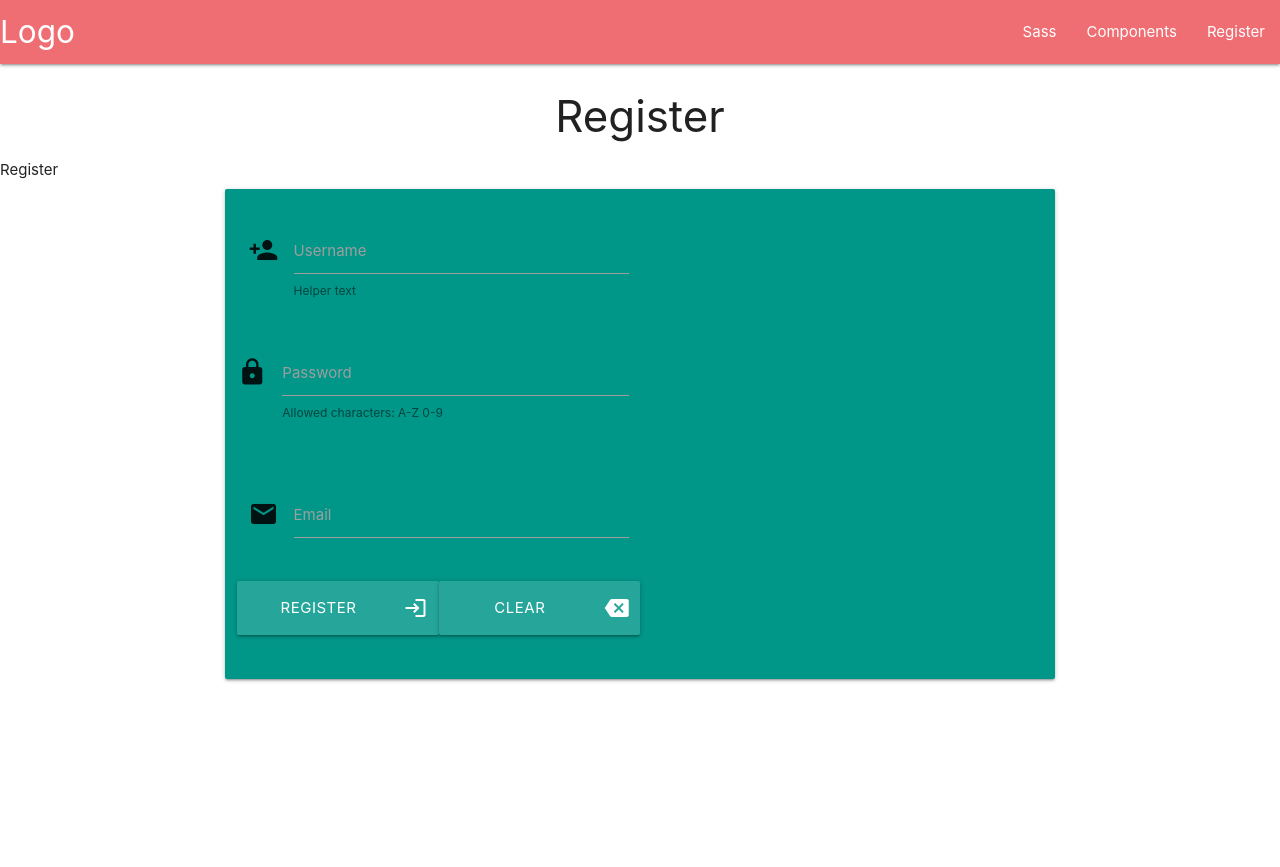
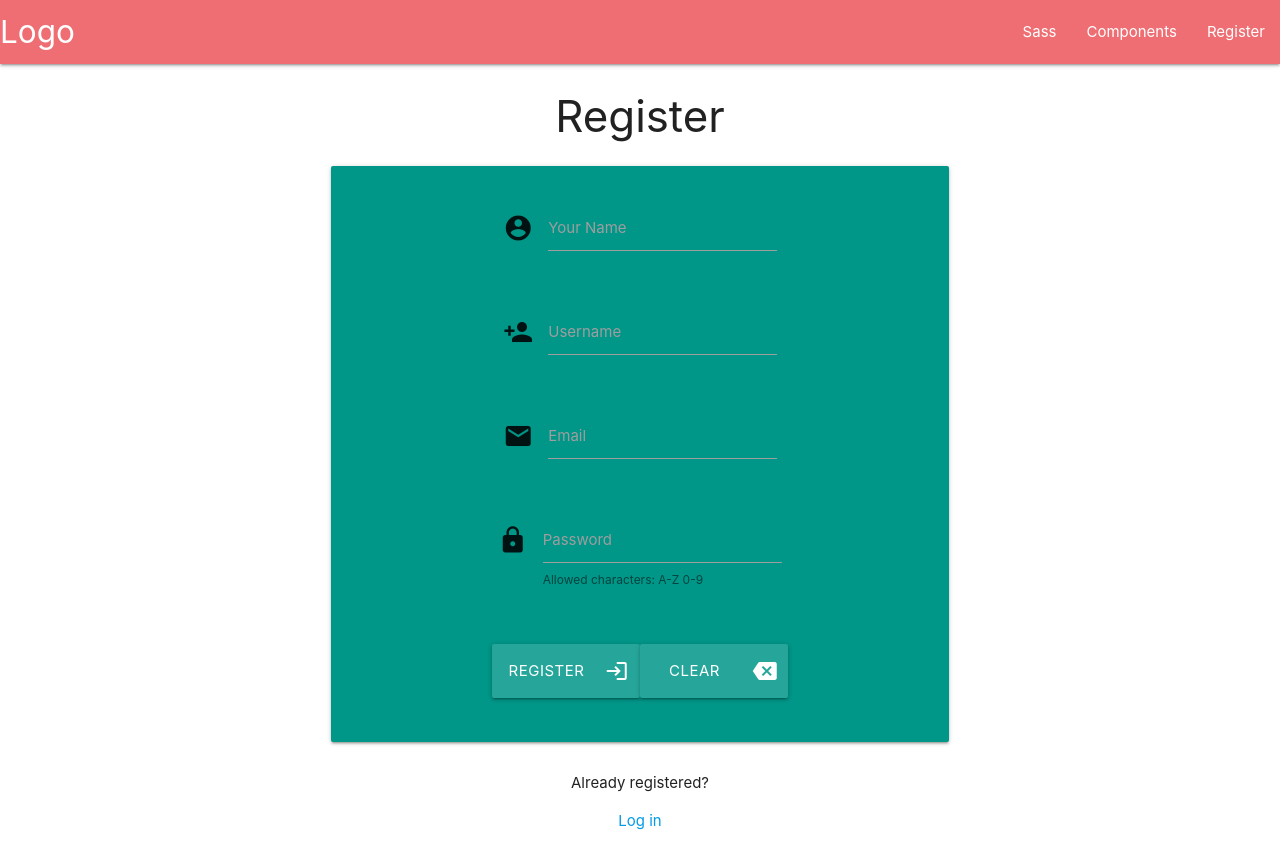
Before and after one commit to vero-nika-2828/sewing-hub-milestone-3, a Flask app: page /register in a window 1280 px wide. Before the commit the page ends 682 px from the top, so only its background shows below. Run offline with Flask 3, Linux system fonts and the light colour scheme.

```diff
--- a/requirements.txt
+++ b/requirements.txt
@@ -16,6 +16,7 @@ lazr.uri==1.0.6
 MarkupSafe==2.1.2
 more-itertools==8.10.0
 oauthlib==3.2.0
+psycopg2-binary==2.9.6
 Pygments==2.11.2
 PyGObject==3.42.1
 PyJWT==2.3.0
--- a/templates/register.html
+++ b/templates/register.html
@@ -1,24 +1,42 @@
 {% extends "base.html" %}
+{% block header %} Register {% endblock %}
 {% block content %}
 
 
-    {% block header %} Register {% endblock %}
+
 
     <div class="row">
-        <form class="col s12 m8 offset-m2">
+        <form class="col s12 m6 offset-m3" method="POST" action="{{ url_for('register') }}">
             <div class="card-panel teal">
                 <div class="row">
-                    <div class="input-field col s12 m6">
+                    <div class="input-field col s12 m6 offset-m3">
+                      <i class="material-icons prefix">account_circle</i>
+                      <input id="firstname" name="firstname" type="text" class="validate">
+                      <label for="firstname">Your Name</label>
+                    </div>
+                </div>
+
+                <div class="row">
+                    <div class="input-field col s12 m6 offset-m3">
                         <i class="material-icons prefix">person_add</i>
                         <input id="username" name="username" type="text" class="validate">
                         <label for="username">Username</label>
-                        <span class="helper-text" data-error="wrong" data-success="right">Helper text</span>
+
                       </div>
                 </div>
 
                 <div class="row">
+                    <div class="input-field col s12 m6 offset-m3">
+                      <i class="material-icons prefix">email</i>
+                      <input id="email" type="email" class="validate">
+                      <label for="email">Email</label>
+                    </div>
+                </div>
+
+
+                <div class="row">
                     <div class="row">
-                        <div class="input-field col s12 m6">
+                        <div class="input-field col s12 m6 offset-m3">
                             <i class="material-icons prefix">lock</i>
                             <input id="password" name="password" type="password" class="validate">
                             <label for="password">Password</label>
@@ -27,16 +45,11 @@
                     </div>
                 </div>
 
-                <div class="row">
-                    <div class="input-field col s12 m6">
-                      <i class="material-icons prefix">email</i>
-                      <input id="email" type="email" class="validate">
-                      <label for="email">Email</label>
-                    </div>
-                  </div>
+
 
                 <div class="row">
-                    <button type="submit" value="register" class="col s6 m3 waves-effect waves-light btn-large">Register<i class="material-icons right">login</i>
+                    <button type="submit" value=" register" class="col s6 m3 offset-m3  waves-effect waves-light btn-large">Register
+                        <i class="material-icons right">login</i>
                     </button>
 
                     <button type="reset" class="col s6 m3 waves-effect waves-light btn-large center-align">Clear
@@ -47,6 +60,11 @@
 
             </div>
         </form>
+
+        <div class="col s12 m12 center-align">
+            <p>Already registered?<p>
+            <a href="#" alt=>Log in</a>
+        </div>
     </div>
 
 {% endblock %}
```
